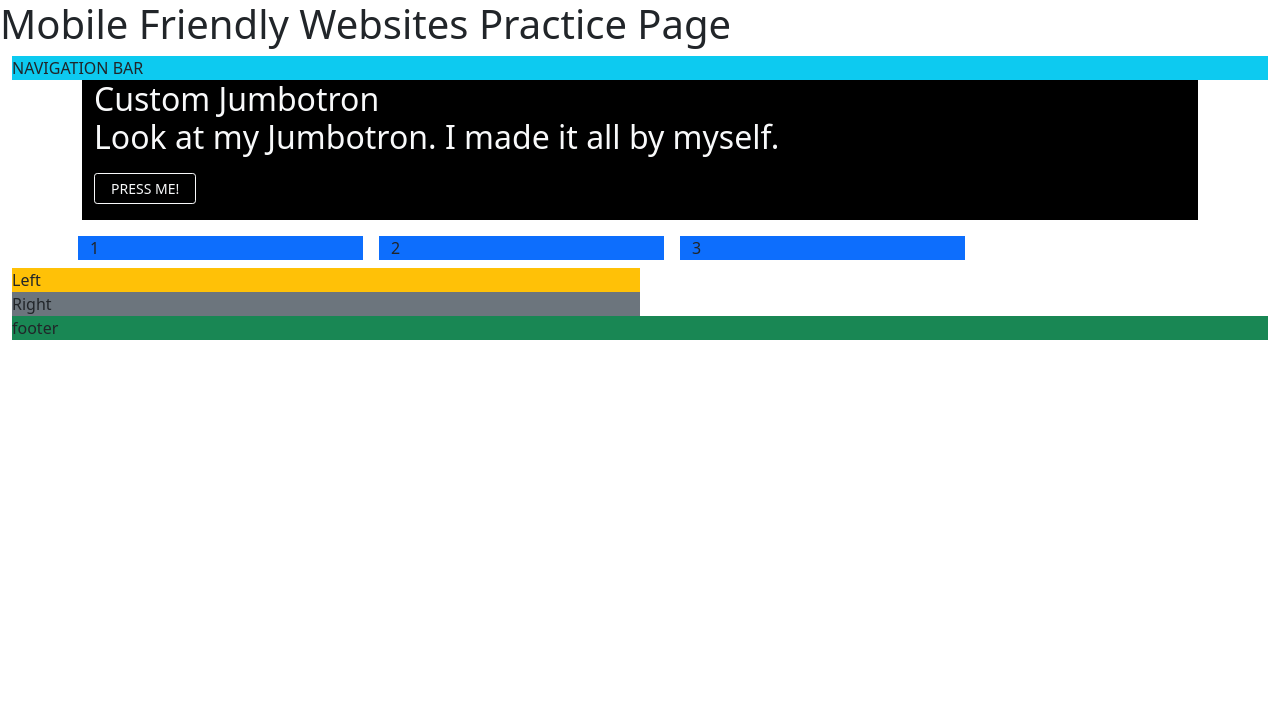
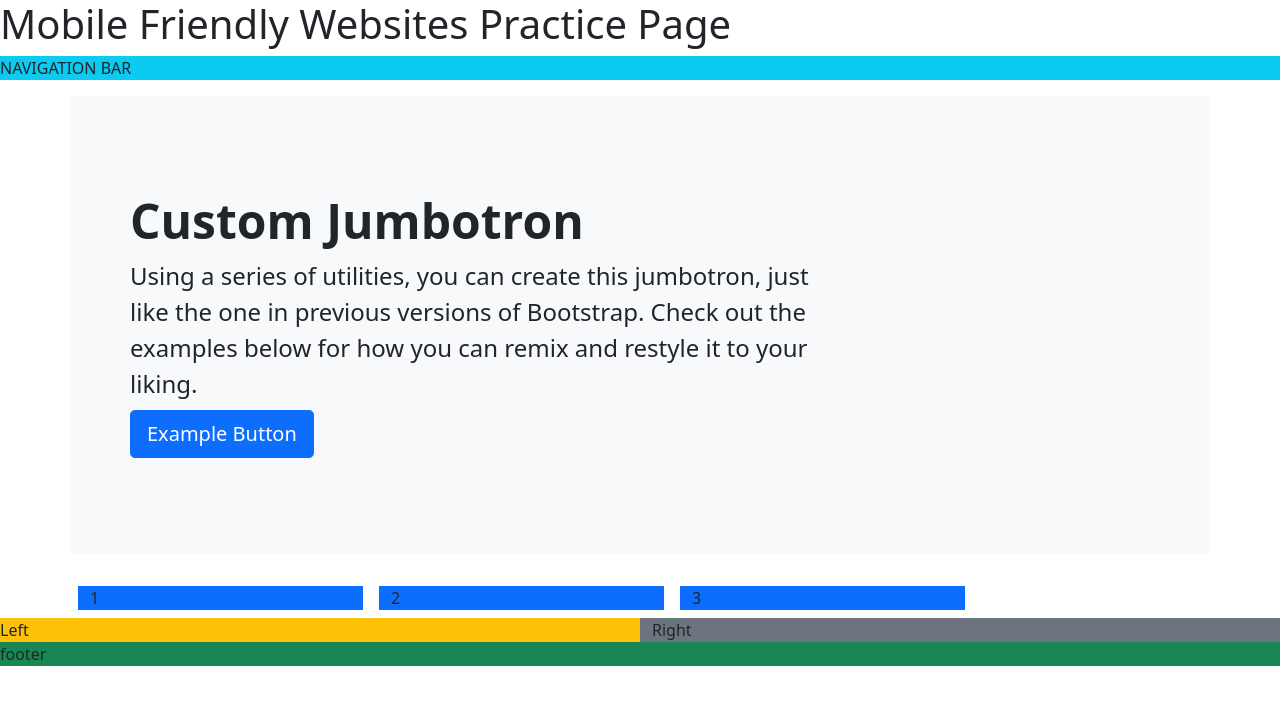
Before and after one commit to brianhernandez04/collab-practice3, a plain HTML site: page index.html in a window 1280 px wide. Drawn offline with nearby package versions, Linux system fonts and the light colour scheme.

Commit message:
final jumbotron

```diff
--- a/index.html
+++ b/index.html
@@ -9,30 +9,27 @@
     <link href="https://cdn.jsdelivr.net/npm/bootstrap@5.1.3/dist/css/bootstrap.min.css" rel="stylesheet" integrity="sha384-1BmE4kWBq78iYhFldvKuhfTAU6auU8tT94WrHftjDbrCEXSU1oBoqyl2QvZ6jIW3" crossorigin="anonymous">
     <link rel="stylesheet" href="css/style.css">
 
-    <title>Bootstrap Boilerplate</title>
+    <title>Bootstrap Boilerplate.</title>
   </head>
 
   <body>
     <h1>Mobile Friendly Websites Practice Page</h1>
 
+    <nav class=" mt-2 mb-3  bg-info"> NAVIGATION BAR </nav>
 
     <section class="container-fluid">
 
-      <nav class="bg-info"> NAVIGATION BAR </nav>
+      <div class="container p-5 mb-4 bg-light rounded-3">
+        <div class="container-fluid py-5">
 
-      <div class="container">
+            <h1 class="display-5 fw-bold">Custom Jumbotron</h1>
+            <p class=" col-md-8 fs-4 my-2">Using a series of utilities, you can create this jumbotron, just like the one in previous versions of Bootstrap. Check out the examples below for how you can remix and restyle it to your liking.</p>
 
-        <div class="container-fluid text-light text-start bg-black ">
-
-            <h2>Custom Jumbotron</h>
-            <p>Look at my Jumbotron. I made it all by myself.</p>
-
-            <button type="button" class="btn btn-outline-light btn-sm px-md-3 mb-3">PRESS ME!</button>
+            <button type="button" class="btn btn-primary btn-lg">Example Button</button>
 
         </div>
-
       </div>
-
+    </section>
 
       <div class="container">
         <div class="row">
@@ -42,12 +39,13 @@
         </div>
       </div>
 
-      <div class="col-6 bg-warning">Left</div>
-      <div class="col-6 bg-secondary">Right</div>
+        <div class="row">
+          <div class="col-6 bg-warning">Left</div>
+          <div class="col-6 bg-secondary">Right</div>
+        </div>
 
       <footer class="bg-success"> footer </footer>
 
-    </section>
 
 
 
```
